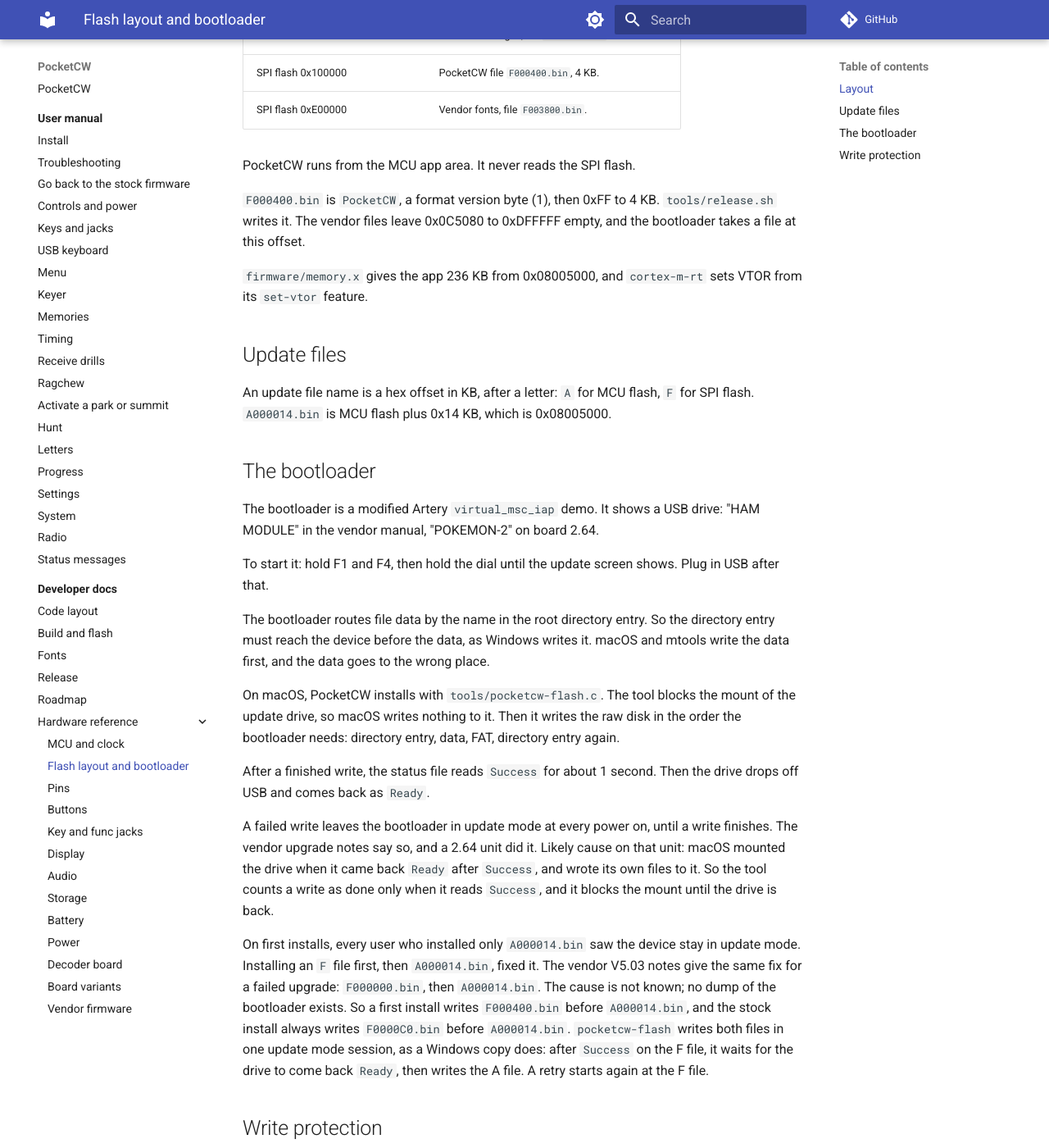
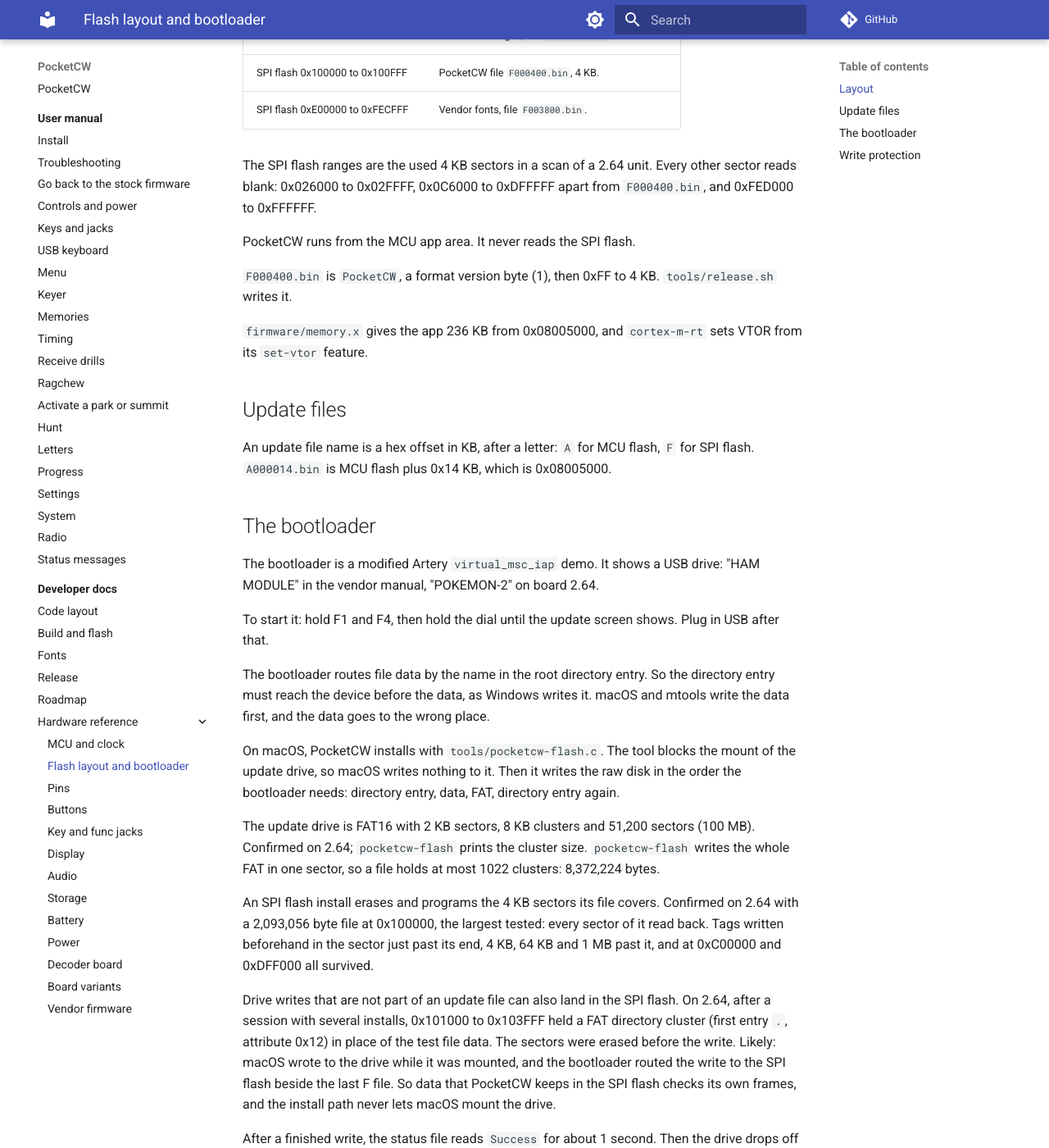
Before and after one commit to kvmet/k5mme_pocketcw, an MkDocs documentation site: the page built from docs/dev/hardware/flash-layout.md, in a window 1280 px wide and 1400 px high, scrolled down 392 px. Shown: the whole window at 82% size. Built offline with MkDocs 1.6.1 and Material for MkDocs 9.7.7, drawn with Linux system fonts in a browser that asks for light colours; comment, search, counter and statistics services are not loaded; some of the changed text lies outside the part shown.

Commit message:
docs(hardware): record the SPI flash probe results

```diff
--- a/docs/dev/hardware/flash-layout.md
+++ b/docs/dev/hardware/flash-layout.md
@@ -6,14 +6,16 @@
 | - | - |
 | MCU 0x08000000 to 0x08004FFF | The vendor bootloader. Never write here. |
 | MCU 0x08005000 up | The app. The app must set VTOR to 0x08005000. |
-| SPI flash 0x000000 | Vendor boot screen, file `F000000.bin`. |
-| SPI flash 0x030000 | Vendor UI images, file `F0000C0.bin`. |
-| SPI flash 0x100000 | PocketCW file `F000400.bin`, 4 KB. |
-| SPI flash 0xE00000 | Vendor fonts, file `F003800.bin`. |
+| SPI flash 0x000000 to 0x025FFF | Vendor boot screen, file `F000000.bin`. |
+| SPI flash 0x030000 to 0x0C5FFF | Vendor UI images, file `F0000C0.bin`. |
+| SPI flash 0x100000 to 0x100FFF | PocketCW file `F000400.bin`, 4 KB. |
+| SPI flash 0xE00000 to 0xFECFFF | Vendor fonts, file `F003800.bin`. |
+
+The SPI flash ranges are the used 4 KB sectors in a scan of a 2.64 unit. Every other sector reads blank: 0x026000 to 0x02FFFF, 0x0C6000 to 0xDFFFFF apart from `F000400.bin`, and 0xFED000 to 0xFFFFFF.
 
 PocketCW runs from the MCU app area. It never reads the SPI flash.
 
-`F000400.bin` is `PocketCW`, a format version byte (1), then 0xFF to 4 KB. `tools/release.sh` writes it. The vendor files leave 0x0C5080 to 0xDFFFFF empty, and the bootloader takes a file at this offset.
+`F000400.bin` is `PocketCW`, a format version byte (1), then 0xFF to 4 KB. `tools/release.sh` writes it.
 
 `firmware/memory.x` gives the app 236 KB from 0x08005000, and `cortex-m-rt` sets VTOR from its `set-vtor` feature.
 
@@ -31,6 +33,12 @@
 
 On macOS, PocketCW installs with `tools/pocketcw-flash.c`. The tool blocks the mount of the update drive, so macOS writes nothing to it. Then it writes the raw disk in the order the bootloader needs: directory entry, data, FAT, directory entry again.
 
+The update drive is FAT16 with 2 KB sectors, 8 KB clusters and 51,200 sectors (100 MB). Confirmed on 2.64; `pocketcw-flash` prints the cluster size. `pocketcw-flash` writes the whole FAT in one sector, so a file holds at most 1022 clusters: 8,372,224 bytes.
+
+An SPI flash install erases and programs the 4 KB sectors its file covers. Confirmed on 2.64 with a 2,093,056 byte file at 0x100000, the largest tested: every sector of it read back. Tags written beforehand in the sector just past its end, 4 KB, 64 KB and 1 MB past it, and at 0xC00000 and 0xDFF000 all survived.
+
+Drive writes that are not part of an update file can also land in the SPI flash. On 2.64, after a session with several installs, 0x101000 to 0x103FFF held a FAT directory cluster (first entry `.`, attribute 0x12) in place of the test file data. The sectors were erased before the write. Likely: macOS wrote to the drive while it was mounted, and the bootloader routed the write to the SPI flash beside the last F file. So data that PocketCW keeps in the SPI flash checks its own frames, and the install path never lets macOS mount the drive.
+
 After a finished write, the status file reads `Success` for about 1 second. Then the drive drops off USB and comes back as `Ready`.
 
 A failed write leaves the bootloader in update mode at every power on, until a write finishes. The vendor upgrade notes say so, and a 2.64 unit did it. Likely cause on that unit: macOS mounted the drive when it came back `Ready` after `Success`, and wrote its own files to it. So the tool counts a write as done only when it reads `Success`, and it blocks the mount until the drive is back.
```
Also changed, not shown: docs/dev/hardware/storage.md (+10 -1 lines), docs/dev/roadmap.md (+2 -0 lines), 1 other file.
